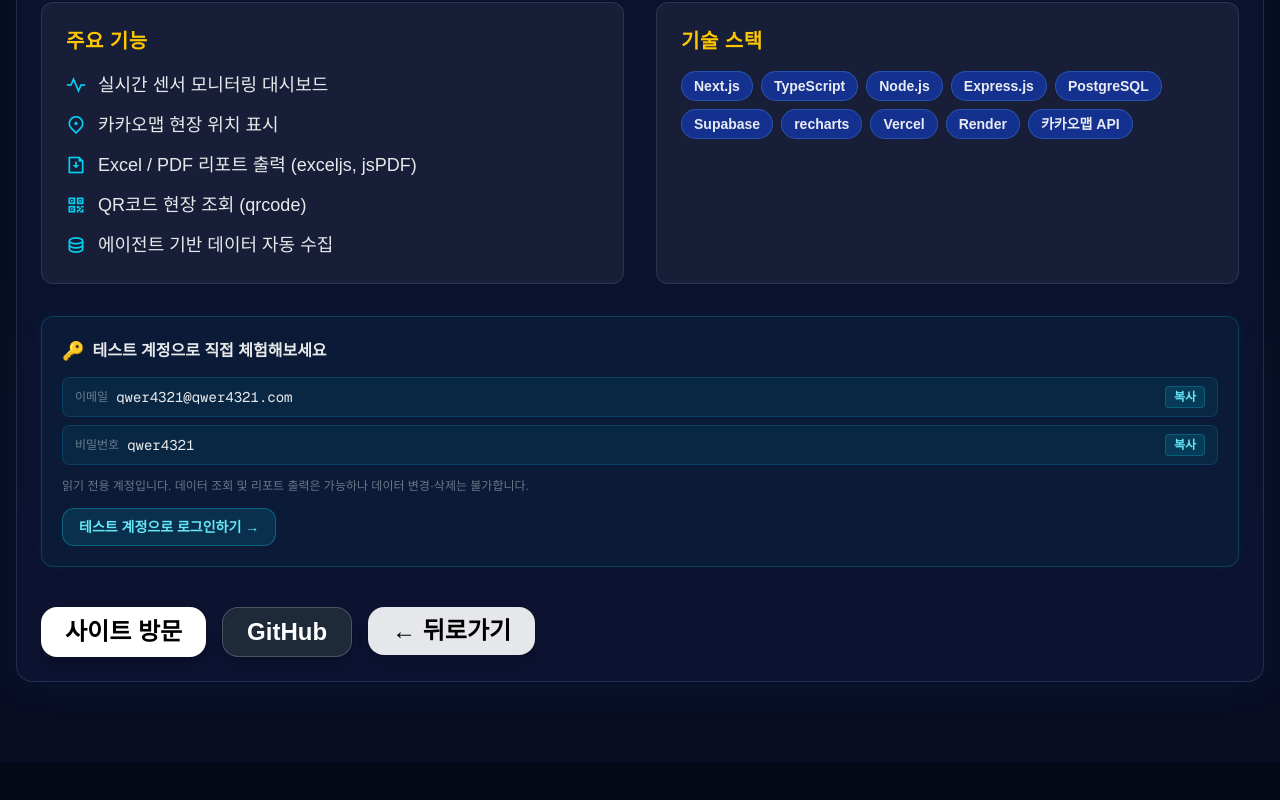
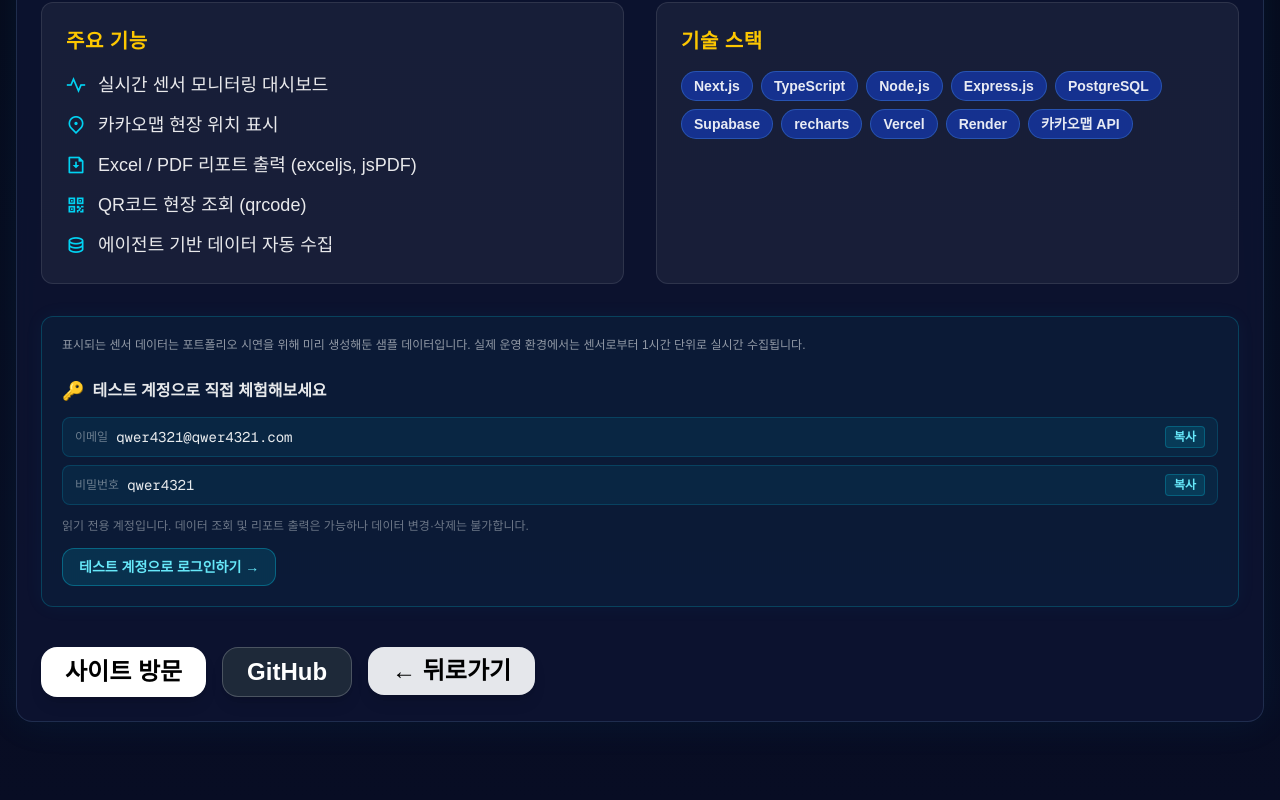
Before and after one commit to ShinYeoJin/shin-yeojin-portfolio, a Next.js app: page /projects/geomonitor in a window 1280 px wide. Shown: the part 1422-2222 px from the top of the page. Before the commit the page ends 2184 px from the top, so only its background shows below. Built offline with nearby package versions, Linux system fonts and the light colour scheme.

Commit message:
content: 센서 데이터가 시연용 샘플임을 안내하는 문구 추가

```diff
--- a/app/projects/geomonitor/page.jsx
+++ b/app/projects/geomonitor/page.jsx
@@ -227,6 +227,7 @@ export default function GeoMonitorPage() {
           viewport={{ once: true }}
           transition={{ duration: 0.5, delay: 0.3 }}
         >
+          <p className="text-xs text-white/55 mb-3">표시되는 센서 데이터는 포트폴리오 시연을 위해 미리 생성해둔 샘플 데이터입니다. 실제 운영 환경에서는 센서로부터 1시간 단위로 실시간 수집됩니다.</p>
           <div className="flex items-center gap-2">
             <span className="text-cyan-400 text-lg">🔑</span>
             <h3 className="text-base font-bold text-white/90">테스트 계정으로 직접 체험해보세요</h3>
```
